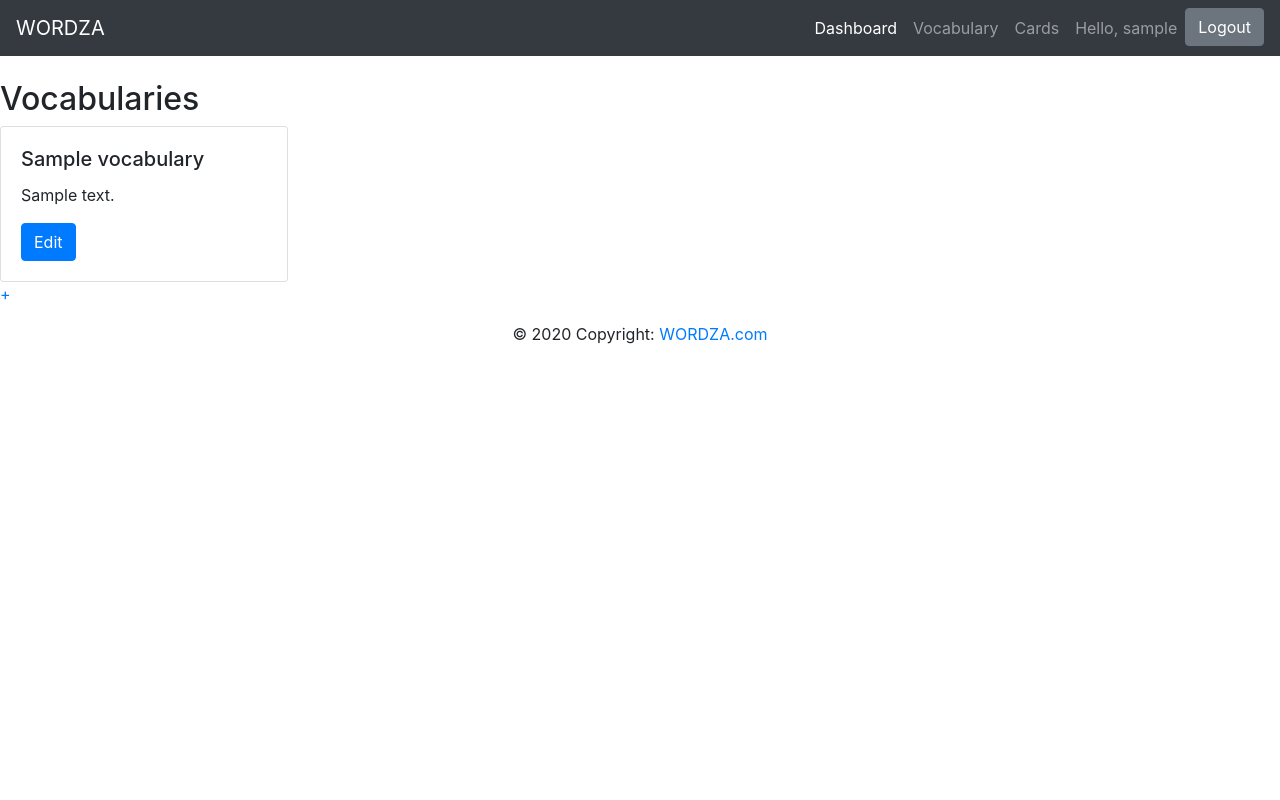
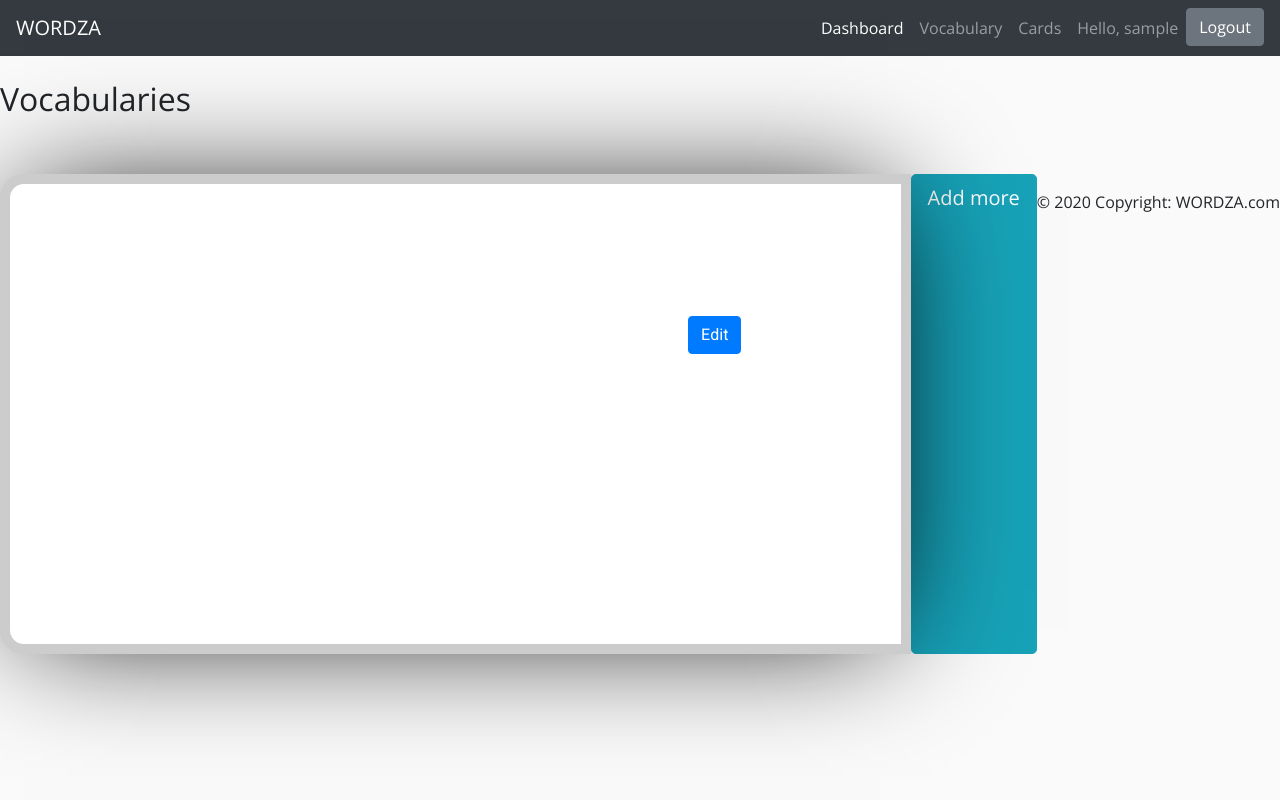
Before and after one commit to asopi/wordza, a Django app: page /vocabularies/ in a window 1280 px wide. Run offline with Django 3.2, Linux system fonts and the light colour scheme; a user stored in the database is signed in; tables that the repository leaves empty hold one stand-in row (values such as "Sample post").

Commit message:
vocabularies design

```diff
--- a/vocabularies/templates/vocabularies/vocabulary_view.html
+++ b/vocabularies/templates/vocabularies/vocabulary_view.html
@@ -1,10 +1,216 @@
 {% extends 'base.html' %}
 
 {% block content %}
+
+<style>
+@import url('https://fonts.googleapis.com/css?family=Heebo:400,700|Open+Sans:400,700');
+
+:root {
+  --color: #3c3163;
+  --transition-time: 0.5s;
+}
+
+* {
+  box-sizing: border-box;
+}
+
+body {
+  margin: 0;
+  min-height: 100vh;
+  font-family: 'Open Sans';
+  background: #fafafa;
+}
+
+a {
+  color: inherit;
+}
+
+.cards-wrapper {
+  display: grid;
+  justify-content: center;
+  align-items: center;
+  grid-template-columns: 1fr 1fr 1fr;
+  grid-gap: 4rem;
+  padding: 4rem;
+  margin: 0 auto;
+  width: max-content;
+}
+
+.card {
+  font-family: 'Heebo';
+  --bg-filter-opacity: 0.5;
+  background-image: linear-gradient(rgba(0,0,0,var(--bg-filter-opacity)),rgba(0,0,0,var(--bg-filter-opacity))), var(--bg-img);
+  height: 20em;
+  width: 15em;
+  font-size: 1.5em;
+  color: white;
+  border-radius: 1em;
+  padding: 1em;
+  /*margin: 2em;*/
+  display: flex;
+  align-items: flex-end;
+  background-size: cover;
+  background-position: center;
+  box-shadow: 0 0 5em -1em black;
+  transition: all, var(--transition-time);
+  position: relative;
+  overflow: hidden;
+  border: 10px solid #ccc;
+  text-decoration: none;
+}
+
+.card:hover {
+  transform: rotate(0);
+}
+
+.card h1 {
+  margin: 0;
+  font-size: 1.5em;
+  line-height: 1.2em;
+}
+
+.card p {
+  font-size: 0.75em;
+  font-family: 'Open Sans';
+  margin-top: 0.5em;
+  line-height: 2em;
+}
+
+.card .tags {
+  display: flex;
+}
+
+.card .tags .tag {
+  font-size: 0.75em;
+  background: rgba(255,255,255,0.5);
+  border-radius: 0.3rem;
+  padding: 0 0.5em;
+  margin-right: 0.5em;
+  line-height: 1.5em;
+  transition: all, var(--transition-time);
+}
+
+.card:hover .tags .tag {
+  background: var(--color);
+  color: white;
+}
+
+.card .date {
+  position: absolute;
+  top: 0;
+  right: 0;
+  font-size: 0.75em;
+  padding: 1em;
+  line-height: 1em;
+  opacity: .8;
+}
+
+.card:before, .card:after {
+  content: '';
+  transform: scale(0);
+  transform-origin: top left;
+  border-radius: 50%;
+  position: absolute;
+  left: -50%;
+  top: -50%;
+  z-index: -5;
+  transition: all, var(--transition-time);
+  transition-timing-function: ease-in-out;
+}
+
+.card:before {
+  background: #ddd;
+  width: 250%;
+  height: 250%;
+}
+
+.card:after {
+  background: white;
+  width: 200%;
+  height: 200%;
+}
+
+.card:hover {
+  color: var(--color);
+}
+
+.card:hover:before, .card:hover:after {
+  transform: scale(1);
+}
+
+.card-grid-space .num {
+  font-size: 3em;
+  margin-bottom: 1.2rem;
+  margin-left: 1rem;
+}
+
+.info {
+  font-size: 1.2em;
+  display: flex;
+  padding: 1em 3em;
+  height: 3em;
+}
+
+.info img {
+  height: 3em;
+  margin-right: 0.5em;
+}
+
+.info h1 {
+  font-size: 1em;
+  font-weight: normal;
+}
+
+/* MEDIA QUERIES */
+@media screen and (max-width: 1285px) {
+  .cards-wrapper {
+    grid-template-columns: 1fr 1fr;
+  }
+}
+
+@media screen and (max-width: 900px) {
+  .cards-wrapper {
+    grid-template-columns: 1fr;
+  }
+  .info {
+    justify-content: center;
+  }
+  .card-grid-space .num {
+    /margin-left: 0;
+    /text-align: center;
+  }
+}
+
+@media screen and (max-width: 500px) {
+  .cards-wrapper {
+    padding: 4rem 2rem;
+  }
+  .card {
+    max-width: calc(100vw - 4rem);
+  }
+}
+
+@media screen and (max-width: 450px) {
+  .info {
+    display: block;
+    text-align: center;
+  }
+  .info h1 {
+    margin: 0;
+  }
+}
+
+</style>
+
 <h2>Vocabularies</h2>
+<br>
+<br>
+
+<div class="card-group">
 
 {% for vocabulary in vocabularies %}
-        <div class="card" style="width: 18rem;">
+
+<div class="card">
     <div class="card-body">
         <h5 class="card-title">{{ vocabulary.title }}</h5>
         <p class="card-text">{{ vocabulary.description }}</p>
@@ -12,9 +218,17 @@
     </div>
 </div>
 
+{% if forloop.counter|divisibleby:4 %}
+
+<div class="row"></div>
+</div>
+{% endif %}
+
 {% endfor %}
 
-<a href="{% url 'vocabularies:create_view' %}">+</a>
 
+<a href="{% url 'vocabularies:create_view' %}" class="btn btn-info btn-lg justify-content-center">
+    <span class="glyphicon glyphicon-plus-sign"></span> Add more
+</a>
 
 {% endblock %}
```
Also changed, not shown: vocabularies/templates/vocabularies/create_view.html (+0 -22 lines). Lines whose indentation alone changed are shown as unchanged.
